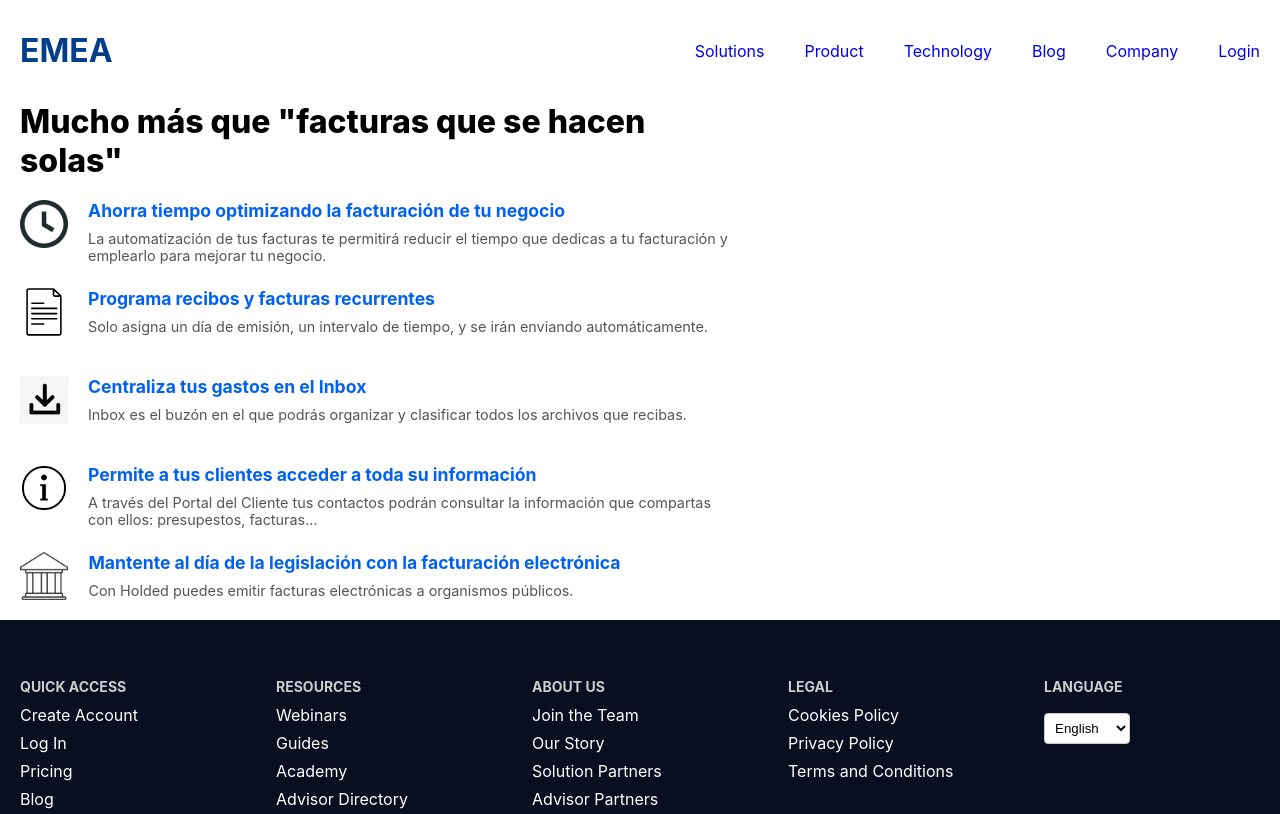
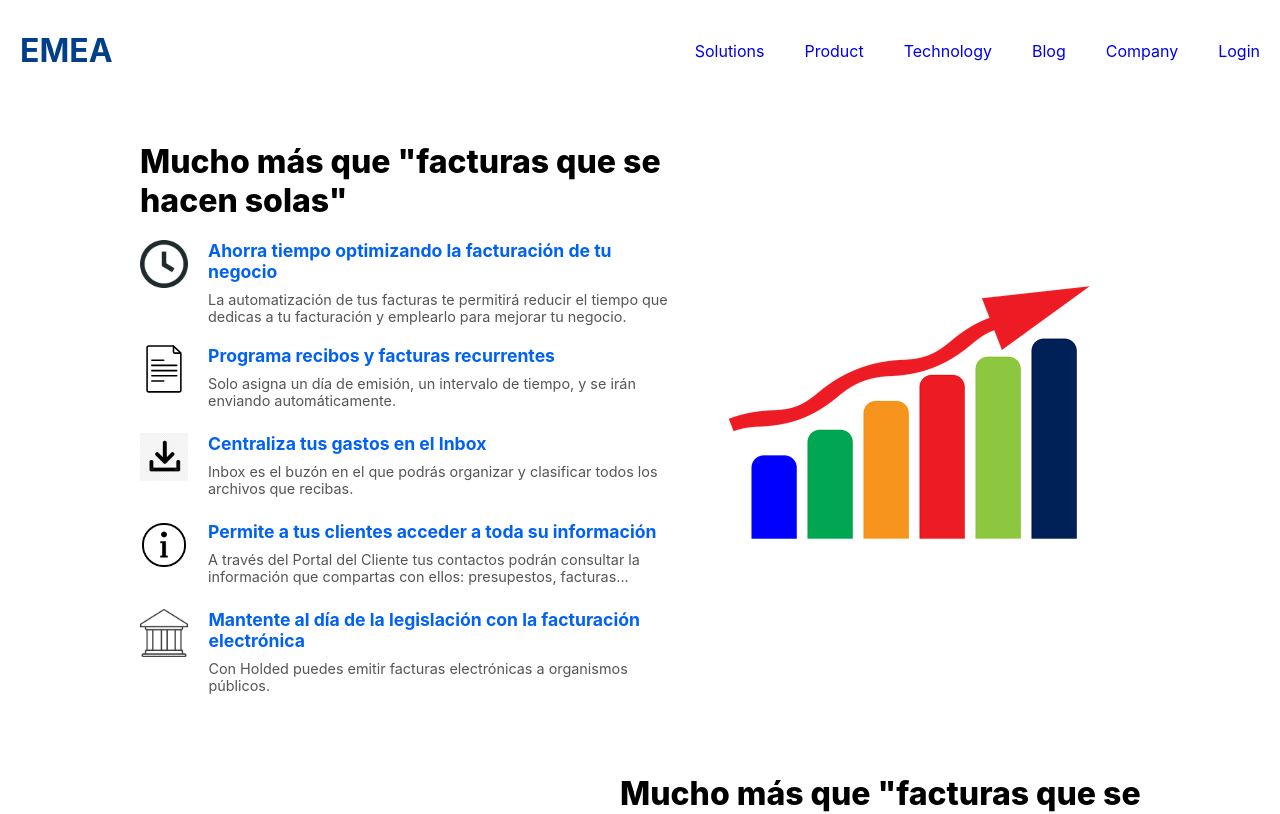
Before and after one commit to lithikanbarasan/emea, a React (Create React App) app: page / in a window 1280 px wide. Shown: the top 814 px of the page. Built offline with nearby package versions, Linux system fonts and the light colour scheme; the HTML template or start-up script is replaced by a standard one.

Commit message:
finishing IconListPage

```diff
--- a/src/App.jsx
+++ b/src/App.jsx
@@ -1,6 +1,6 @@
 import Header from "./components/header.jsx";
 import Footer from "./components/footer.jsx";
-import IconList from "./components/IconList/IconList";
+import IconListPage from "./pages/IconListPage/IconListPage"
 
 import BankIcon from './assets/ListEntryIcons/BankIcon.png'
 import ClockIcon from './assets/ListEntryIcons/ClockIcon.png'
@@ -42,9 +42,15 @@ function App() {
   return (
     <div>
       <Header/>
-      <IconList
+      <IconListPage
         listItems={listItems}
         title={title}
+        flipped={true}
+      />
+      <IconListPage
+        listItems={listItems}
+        title={title}
+        flipped={false}
       />
       <Footer/>
     </div>
--- a/src/components/IconList/IconList.module.css
+++ b/src/components/IconList/IconList.module.css
@@ -1,11 +1,10 @@
 .IconList {
     display: flex;
-    flex-direction: column
+    flex-direction: column;
 }
 
 .title {
     font-size: 2rem;
     font-weight: 800;
     margin-left: 20px;
-    width: 50%;
 }
--- a/src/components/IconListEntry/IconListEntry.module.css
+++ b/src/components/IconListEntry/IconListEntry.module.css
@@ -13,7 +13,6 @@
     flex-direction: column;
     margin-top: 20px;
     gap: 5px;
-    width: 50%;
 }
 
 .textTop {
--- a/src/pages/IconListPage/IconListPage.jsx
+++ b/src/pages/IconListPage/IconListPage.jsx
@@ -1 +1,33 @@
 import IconList from "../../components/IconList/IconList";
+import Graph from "../../assets/IconListPage/Graph.jpg"
+import styles from "./IconListPage.module.css"
+
+const IconListPage = ({
+    image=Graph, // Image to display next to the list
+    title="Example Title",
+    textColor='#0061f2',
+    listItems=[],
+    flipped=false,
+}) => {
+    return (
+        <div className={styles.outerContainer}>
+            <div className={`${styles.iconListPage} ${flipped ? styles.flipped : styles.normal}`}>
+            <img
+                src={image}
+                className={styles.image}
+                alt="IconListPage"
+            />
+            <div className={styles.list}>
+                <IconList
+                listItems={listItems}
+                title={title}
+                textColor={textColor}
+                    />
+                </div>
+
+            </div>
+        </div>
+    )
+}
+
+export default IconListPage
--- a/src/pages/IconListPage/IconListPage.module.css
+++ b/src/pages/IconListPage/IconListPage.module.css
@@ -0,0 +1,30 @@
+.outerContainer {
+  display: flex;
+  justify-content: center; /* center horizontally */
+  width: 100%;             /* full width of parent or page */
+}
+
+.iconListPage {
+    display: flex;
+    height: auto;
+    width: auto;
+    margin: 40px;
+    place-items: center;
+}
+
+.image {
+    height: 20rem;
+}
+
+.list {
+    width: 35rem;
+}
+
+
+.normal {
+  flex-direction: row;
+}
+
+.flipped {
+  flex-direction: row-reverse;
+}
```
Also changed, not shown: src/assets/IconListPage/Graph.jpg (added).
